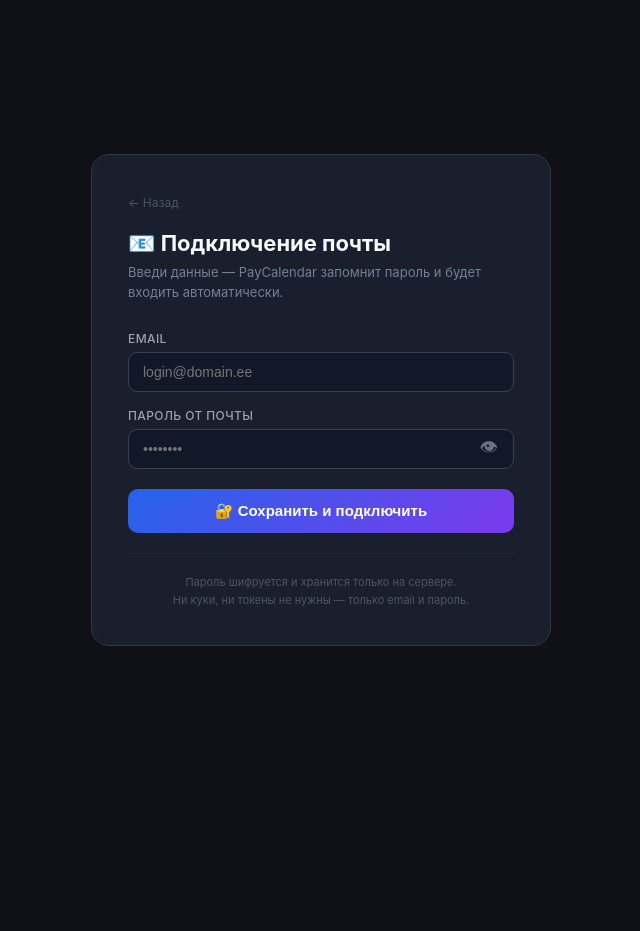
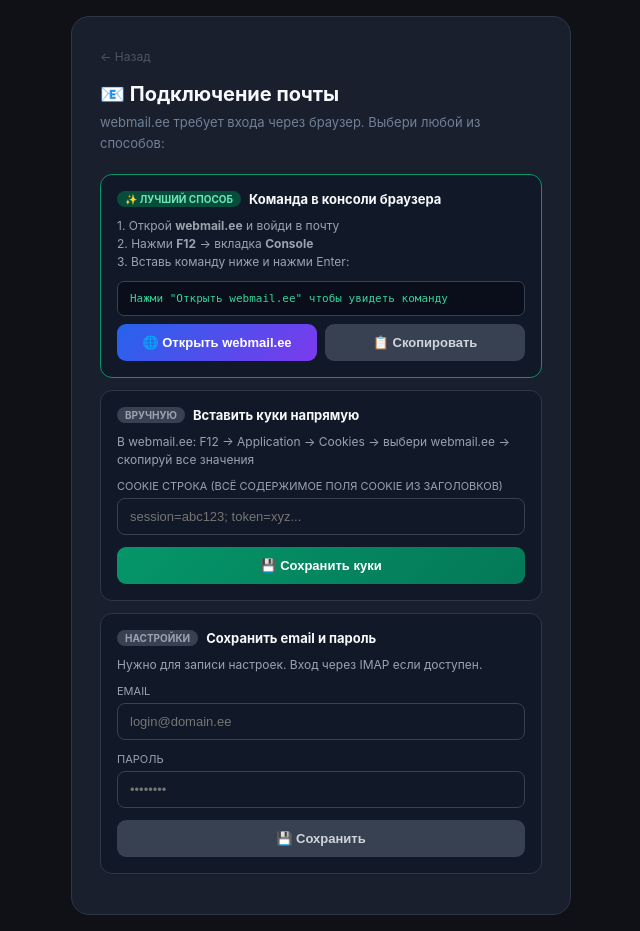
Before and after one commit to alexkitpl1/paycalendar, a Flask app: page /login-helper in a window 1280 px wide. Shown: the whole page, without its empty margins (319-959 px from the left). Before the commit the page ends 646 px from the top, so only its background shows below. Run offline with Flask 3, Linux system fonts and the light colour scheme; data that the repository does not hold is empty.

Commit message:
Fix login: console command with correct Railway URL, cookie paste method

```diff
--- a/templates/login_helper.html
+++ b/templates/login_helper.html
@@ -8,215 +8,198 @@
 *{box-sizing:border-box;margin:0;padding:0}
 body{font-family:-apple-system,BlinkMacSystemFont,'Segoe UI',sans-serif;
      background:#0f1117;color:#e2e8f0;min-height:100vh;
-     display:flex;align-items:center;justify-content:center;padding:20px}
+     display:flex;align-items:center;justify-content:center;padding:16px}
 .card{background:#1a1f2e;border:1px solid #2d3748;border-radius:18px;
-      padding:36px;max-width:460px;width:100%}
+      padding:28px;max-width:500px;width:100%}
 a.back{display:inline-flex;align-items:center;gap:5px;color:#4b5563;
-       font-size:12px;text-decoration:none;margin-bottom:20px}
+       font-size:12px;text-decoration:none;margin-bottom:18px}
 a.back:hover{color:#818cf8}
-h1{font-size:22px;color:#f7fafc;margin-bottom:6px}
-.sub{color:#718096;font-size:13px;margin-bottom:28px;line-height:1.6}
-.field{margin-bottom:16px}
-.field label{display:block;font-size:12px;color:#9ca3af;margin-bottom:6px;font-weight:500;text-transform:uppercase;letter-spacing:.4px}
-.field input{width:100%;padding:11px 14px;border-radius:9px;
-             border:1px solid #374151;background:#111827;color:#e2e8f0;
-             font-size:14px;outline:none;transition:border-color .2s}
+h1{font-size:20px;color:#f7fafc;margin-bottom:6px}
+.sub{color:#718096;font-size:13px;margin-bottom:20px;line-height:1.6}
+.method{background:#111827;border:1px solid #2d3748;border-radius:12px;
+        padding:16px;margin-bottom:12px}
+.method.rec{border-color:#059669}
+.m-head{display:flex;align-items:center;gap:8px;margin-bottom:10px}
+.badge{font-size:10px;font-weight:700;padding:2px 8px;border-radius:8px;text-transform:uppercase}
+.b-green{background:#064e3b;color:#6ee7b7}
+.b-gray{background:#374151;color:#9ca3af}
+.m-title{font-size:13px;font-weight:700;color:#f7fafc}
+.m-desc{font-size:12px;color:#9ca3af;line-height:1.5;margin-bottom:10px}
+.code{background:#0a0e1a;border:1px solid #374151;border-radius:7px;
+      padding:8px 12px;font-family:monospace;font-size:11px;color:#34d399;
+      word-break:break-all;cursor:pointer;margin:8px 0;line-height:1.6}
+.code:hover{border-color:#2563eb}
+.btn{width:100%;padding:11px;border-radius:9px;border:none;
+     font-size:13px;font-weight:700;cursor:pointer;
+     display:flex;align-items:center;justify-content:center;gap:7px;
+     transition:filter .15s}
+.btn:hover{filter:brightness(1.1)}
+.btn-green{background:linear-gradient(135deg,#059669,#047857);color:#fff}
+.btn-blue{background:linear-gradient(135deg,#2563eb,#7c3aed);color:#fff}
+.btn-gray{background:#374151;color:#d1d5db}
+.result-ok{background:#064e3b;color:#6ee7b7;border:1px solid #059669;
+           border-radius:8px;padding:10px;font-size:13px;font-weight:600;
+           text-align:center;margin-top:10px;display:none}
+.result-err{background:#450a0a;color:#fca5a5;border:1px solid #dc2626;
+            border-radius:8px;padding:10px;font-size:12px;
+            margin-top:10px;display:none}
+.go-btn{display:none;width:100%;padding:12px;border-radius:10px;border:none;
+        background:linear-gradient(135deg,#059669,#047857);color:#fff;
+        font-size:14px;font-weight:700;cursor:pointer;margin-top:10px}
+.field{margin-bottom:12px}
+.field label{display:block;font-size:11px;color:#9ca3af;margin-bottom:5px;text-transform:uppercase}
+.field input{width:100%;padding:10px 12px;border-radius:8px;
+             border:1px solid #374151;background:#111827;
+             color:#e2e8f0;font-size:13px;outline:none}
 .field input:focus{border-color:#2563eb}
-.pwd-wrap{position:relative}
-.pwd-wrap input{padding-right:44px}
-.pwd-eye{position:absolute;right:12px;top:50%;transform:translateY(-50%);
-         background:none;border:none;color:#6b7280;cursor:pointer;font-size:18px;padding:4px}
-.btn-main{width:100%;padding:13px;border-radius:10px;border:none;
-          background:linear-gradient(135deg,#2563eb,#7c3aed);color:#fff;
-          font-size:15px;font-weight:700;cursor:pointer;margin-top:4px;
-          transition:filter .2s,transform .1s}
-.btn-main:hover{filter:brightness(1.1)}
-.btn-main:active{transform:scale(.98)}
-.btn-main:disabled{opacity:.5;cursor:not-allowed}
-.progress{margin-top:14px;display:none}
-.prog-bar{height:4px;background:#1e293b;border-radius:2px;overflow:hidden;margin-bottom:8px}
-.prog-fill{height:100%;background:linear-gradient(90deg,#2563eb,#7c3aed);
-           border-radius:2px;width:0%;transition:width .3s}
-.logs{font-family:'Courier New',monospace;font-size:11px;
-      background:#0a0e1a;border-radius:8px;padding:10px 12px;
-      max-height:150px;overflow-y:auto;line-height:1.7}
-.log-ok{color:#34d399}
-.log-err{color:#f87171}
-.log-info{color:#6b7280}
-.log-warn{color:#fbbf24}
-.result-ok{background:#064e3b;color:#6ee7b7;border:1px solid #059669;
-           border-radius:8px;padding:12px;text-align:center;
-           font-size:13px;font-weight:600;margin-top:12px;display:none}
-.result-err{background:#450a0a;color:#fca5a5;border:1px solid #dc2626;
-            border-radius:8px;padding:12px;font-size:13px;
-            margin-top:12px;display:none}
-.go-btn{display:flex;align-items:center;justify-content:center;gap:8px;
-        width:100%;padding:13px;border-radius:10px;border:none;
-        background:linear-gradient(135deg,#059669,#047857);color:#fff;
-        font-size:14px;font-weight:700;cursor:pointer;margin-top:12px;
-        text-decoration:none;display:none}
-.divider{border:none;border-top:1px solid #1e293b;margin:20px 0}
-.hint{font-size:11px;color:#4b5563;text-align:center;line-height:1.6}
 </style>
 </head>
 <body>
 <div class="card">
   <a href="/" class="back">← Назад</a>
   <h1>📧 Подключение почты</h1>
-  <p class="sub">Введи данные — PayCalendar запомнит пароль и будет входить автоматически.</p>
+  <p class="sub">webmail.ee требует входа через браузер. Выбери любой из способов:</p>
 
-  <div class="field">
-    <label>Email</label>
-    <input type="email" id="email" placeholder="login@domain.ee" autocomplete="email">
-  </div>
-  <div class="field">
-    <label>Пароль от почты</label>
-    <div class="pwd-wrap">
-      <input type="password" id="pwd" placeholder="••••••••"
-             autocomplete="current-password"
-             onkeydown="if(event.key==='Enter')connect()">
-      <button class="pwd-eye" type="button" onclick="togglePwd()">👁</button>
+  <!-- METHOD 1: Console command (recommended) -->
+  <div class="method rec">
+    <div class="m-head">
+      <span class="badge b-green">✨ Лучший способ</span>
+      <span class="m-title">Команда в консоли браузера</span>
     </div>
+    <div class="m-desc">
+      1. Открой <strong>webmail.ee</strong> и войди в почту<br>
+      2. Нажми <strong>F12</strong> → вкладка <strong>Console</strong><br>
+      3. Вставь команду ниже и нажми Enter:
+    </div>
+    <div class="code" id="codeBox" onclick="copyCode()">Нажми "Открыть webmail.ee" чтобы увидеть команду</div>
+    <div style="display:flex;gap:8px;margin-top:8px">
+      <button class="btn btn-blue" style="flex:1" onclick="openWebmail()">🌐 Открыть webmail.ee</button>
+      <button class="btn btn-gray" style="flex:1" onclick="copyCode()" id="copyBtn">📋 Скопировать</button>
+    </div>
+    <div class="result-ok" id="res1"></div>
+    <div class="result-err" id="err1"></div>
+    <button class="go-btn" id="go1" onclick="window.location='/'">📅 Открыть календарь →</button>
   </div>
 
-  <button class="btn-main" id="connectBtn" onclick="connect()">
-    🔐 Сохранить и подключить
-  </button>
-
-  <div class="progress" id="progressWrap">
-    <div class="prog-bar"><div class="prog-fill" id="progFill"></div></div>
-    <div class="logs" id="logs"></div>
+  <!-- METHOD 2: Paste cookies manually -->
+  <div class="method">
+    <div class="m-head">
+      <span class="badge b-gray">Вручную</span>
+      <span class="m-title">Вставить куки напрямую</span>
+    </div>
+    <div class="m-desc">
+      В webmail.ee: F12 → Application → Cookies → выбери webmail.ee → скопируй все значения
+    </div>
+    <div class="field">
+      <label>Cookie строка (всё содержимое поля Cookie из заголовков)</label>
+      <input type="text" id="cookiePaste" placeholder="session=abc123; token=xyz...">
+    </div>
+    <button class="btn btn-green" onclick="saveCookies()">💾 Сохранить куки</button>
+    <div class="result-ok" id="res2"></div>
+    <div class="result-err" id="err2"></div>
+    <button class="go-btn" id="go2" onclick="window.location='/'">📅 Открыть календарь →</button>
   </div>
 
-  <div class="result-ok" id="resOk"></div>
-  <div class="result-err" id="resErr"></div>
-  <a href="/" class="go-btn" id="goBtn">📅 Открыть платёжный календарь →</a>
-
-  <hr class="divider">
-  <div class="hint">Пароль шифруется и хранится только на сервере.<br>Ни куки, ни токены не нужны — только email и пароль.</div>
+  <!-- METHOD 3: Save email/password (for IMAP if available) -->
+  <div class="method">
+    <div class="m-head">
+      <span class="badge b-gray">Настройки</span>
+      <span class="m-title">Сохранить email и пароль</span>
+    </div>
+    <div class="m-desc">Нужно для записи настроек. Вход через IMAP если доступен.</div>
+    <div class="field">
+      <label>Email</label>
+      <input type="email" id="emailInp" placeholder="login@domain.ee">
+    </div>
+    <div class="field">
+      <label>Пароль</label>
+      <input type="password" id="pwdInp" placeholder="••••••••">
+    </div>
+    <button class="btn btn-gray" onclick="saveCreds()">💾 Сохранить</button>
+    <div class="result-ok" id="res3"></div>
+  </div>
 </div>
 
 <script>
-function togglePwd(){
-  var i=document.getElementById('pwd');
-  i.type = i.type==='password' ? 'text' : 'password';
+// Build the console command with current Railway URL
+var SELF = window.location.origin;
+var CMD = "fetch('" + SELF + "/api/save-cookies',{method:'POST',headers:{'Content-Type':'application/json'},body:JSON.stringify({cookie:document.cookie})}).then(r=>r.json()).then(d=>alert(d.ok?'✅ Готово! Вернись в PayCalendar.':'❌ Ошибка: '+d.error))";
+
+function openWebmail(){
+  window.open('https://webmail.ee','_blank');
+  document.getElementById('codeBox').textContent = CMD;
+  document.getElementById('codeBox').style.borderColor = '#2563eb';
+  startPoll();
 }
 
-function addLog(msg, type){
-  var el=document.getElementById('logs');
-  var d=document.createElement('div');
-  d.className='log-'+(type||'info');
-  d.textContent=({'ok':'✓ ','err':'✗ ','warn':'⚠ ','info':'· '}[type]||'· ')+msg;
-  el.appendChild(d);
-  el.scrollTop=el.scrollHeight;
+function copyCode(){
+  navigator.clipboard.writeText(CMD).then(function(){
+    var b = document.getElementById('copyBtn');
+    b.textContent = '✅ Скопировано!';
+    b.style.background = '#059669';
+    b.style.color = '#fff';
+    setTimeout(function(){
+      b.textContent = '📋 Скопировать';
+      b.style.background = '';
+      b.style.color = '';
+    }, 3000);
+  });
 }
 
-function setProgress(pct){
-  document.getElementById('progFill').style.width=pct+'%';
+async function saveCookies(){
+  var v = document.getElementById('cookiePaste').value.trim();
+  if(!v){alert('Вставь куки');return;}
+  var r = await fetch('/api/save-cookies',{method:'POST',
+    headers:{'Content-Type':'application/json'},
+    body:JSON.stringify({cookie:v})});
+  var d = await r.json();
+  showResult('res2','err2','go2',d.ok,'Куки сохранены!',d.error);
 }
 
-async function connect(){
-  var email=document.getElementById('email').value.trim();
-  var pwd=document.getElementById('pwd').value;
-  // Allow empty password if already saved on server
-  if(!email){alert('Введи email');return;}
-
-  var btn=document.getElementById('connectBtn');
-  btn.disabled=true;
-  btn.textContent='Подключаю...';
-  document.getElementById('progressWrap').style.display='block';
-  document.getElementById('resOk').style.display='none';
-  document.getElementById('resErr').style.display='none';
-  document.getElementById('logs').innerHTML='';
-  setProgress(10);
-
-  addLog('Сохраняю учётные данные...');
-
-  // Save email and password via API
-  try {
-    await fetch('/api/save-config',{method:'POST',
-      headers:{'Content-Type':'application/json'},
-      body:JSON.stringify({section:'email',key:'address',value:email})});
-    if(pwd){
-    await fetch('/api/save-config',{method:'POST',
-      headers:{'Content-Type':'application/json'},
-      body:JSON.stringify({section:'email',key:'password',value:pwd})});
-  }
-
-    addLog('Данные сохранены', 'ok');
-    setProgress(30);
-    addLog('Проверяю подключение к почте...');
-
-    // Test connection
-    var r = await fetch('/api/test-connection',{method:'POST',
-      headers:{'Content-Type':'application/json'},
-      body:JSON.stringify({email:email,password:pwd})});
-    var d = await r.json();
-
-    if(d.stream){
-      // Use SSE stream for live progress
-      setProgress(40);
-      var es = new EventSource('/api/playwright-login/stream');
-      es.onmessage = function(e){
-        var msg = JSON.parse(e.data);
-        if(msg.done){
-          es.close();
-          if(msg.ok||d.ok){
-            setProgress(100);
-            addLog('Подключено успешно!', 'ok');
-            showOk();
-          } else {
-            showErr('Не удалось войти в почту');
-          }
-          return;
-        }
-        addLog(msg.msg, msg.type||'info');
-        setProgress(40+Math.min(50,Math.random()*10));
-      };
-      es.onerror = function(){ es.close(); showOk(); };
-    } else if(d.ok){
-      setProgress(100);
-      addLog(d.message||'Подключено!', 'ok');
-      showOk();
-    } else {
-      addLog(d.error||'Ошибка подключения', 'err');
-      // Still save - user can try scanning
-      setProgress(80);
-      addLog('Данные сохранены. Попробуй запустить сканирование.', 'warn');
-      showOk('Данные сохранены (соединение не проверено)');
-    }
-  } catch(err){
-    showErr(err.message);
-  }
-
-  btn.disabled=false;
-  btn.textContent='🔐 Сохранить и подключить';
+async function saveCreds(){
+  var e = document.getElementById('emailInp').value.trim();
+  var p = document.getElementById('pwdInp').value;
+  if(e) await fetch('/api/save-config',{method:'POST',headers:{'Content-Type':'application/json'},
+    body:JSON.stringify({section:'email',key:'address',value:e})});
+  if(p) await fetch('/api/save-config',{method:'POST',headers:{'Content-Type':'application/json'},
+    body:JSON.stringify({section:'email',key:'password',value:p})});
+  var r3 = document.getElementById('res3');
+  r3.textContent = '✅ Сохранено!'; r3.style.display = 'block';
+  setTimeout(function(){r3.style.display='none';},3000);
 }
 
-function showOk(msg){
-  var el=document.getElementById('resOk');
-  el.textContent='✅ ' + (msg||'Готово! Данные сохранены.');
-  el.style.display='block';
-  document.getElementById('goBtn').style.display='flex';
-  setProgress(100);
-}
-function showErr(msg){
-  var el=document.getElementById('resErr');
-  el.textContent='❌ '+msg;
-  el.style.display='block';
+function showResult(okId, errId, goId, ok, okMsg, errMsg){
+  var o=document.getElementById(okId), e=document.getElementById(errId), g=document.getElementById(goId);
+  if(ok){o.textContent='✅ '+okMsg;o.style.display='block';g.style.display='block';}
+  else{e.textContent='❌ '+(errMsg||'Ошибка');e.style.display='block';}
 }
 
-// Prefill saved credentials
-fetch('/api/config').then(r=>r.json()).then(d=>{
-  if(d.email) document.getElementById('email').value=d.email;
-  // Show password hint if already saved
-  if(d.has_password){
-    var hint=document.createElement('div');
-    hint.style.cssText='font-size:11px;color:#34d399;margin-top:4px';
-    hint.textContent='✓ Пароль уже сохранён — можно оставить пустым для сохранения старого';
-    document.getElementById('pwd').parentElement.after(hint);
+// Poll for successful cookie capture
+function startPoll(){
+  var t = setInterval(async function(){
+    var r = await fetch('/api/capture-status').catch(function(){return null;});
+    if(!r) return;
+    var d = await r.json().catch(function(){return{};});
+    if(d.status==='done' && d.success){
+      clearInterval(t);
+      showResult('res1','err1','go1',true,'Куки получены — можно сканировать!');
+    }
+  },2000);
+}
+
+// Prefill email
+fetch('/api/config').then(function(r){return r.json();}).then(function(d){
+  if(d.email) document.getElementById('emailInp').value=d.email;
+}).catch(function(){});
+
+// Check if already connected
+fetch('/api/auth-status').then(function(r){return r.json();}).then(function(d){
+  if(d.cookie_set){
+    document.getElementById('res1').textContent='✅ Куки уже сохранены — можно сканировать';
+    document.getElementById('res1').style.display='block';
+    document.getElementById('go1').style.display='block';
   }
-}).catch(()=>{});
+}).catch(function(){});
 </script>
 </body>
 </html>
```
